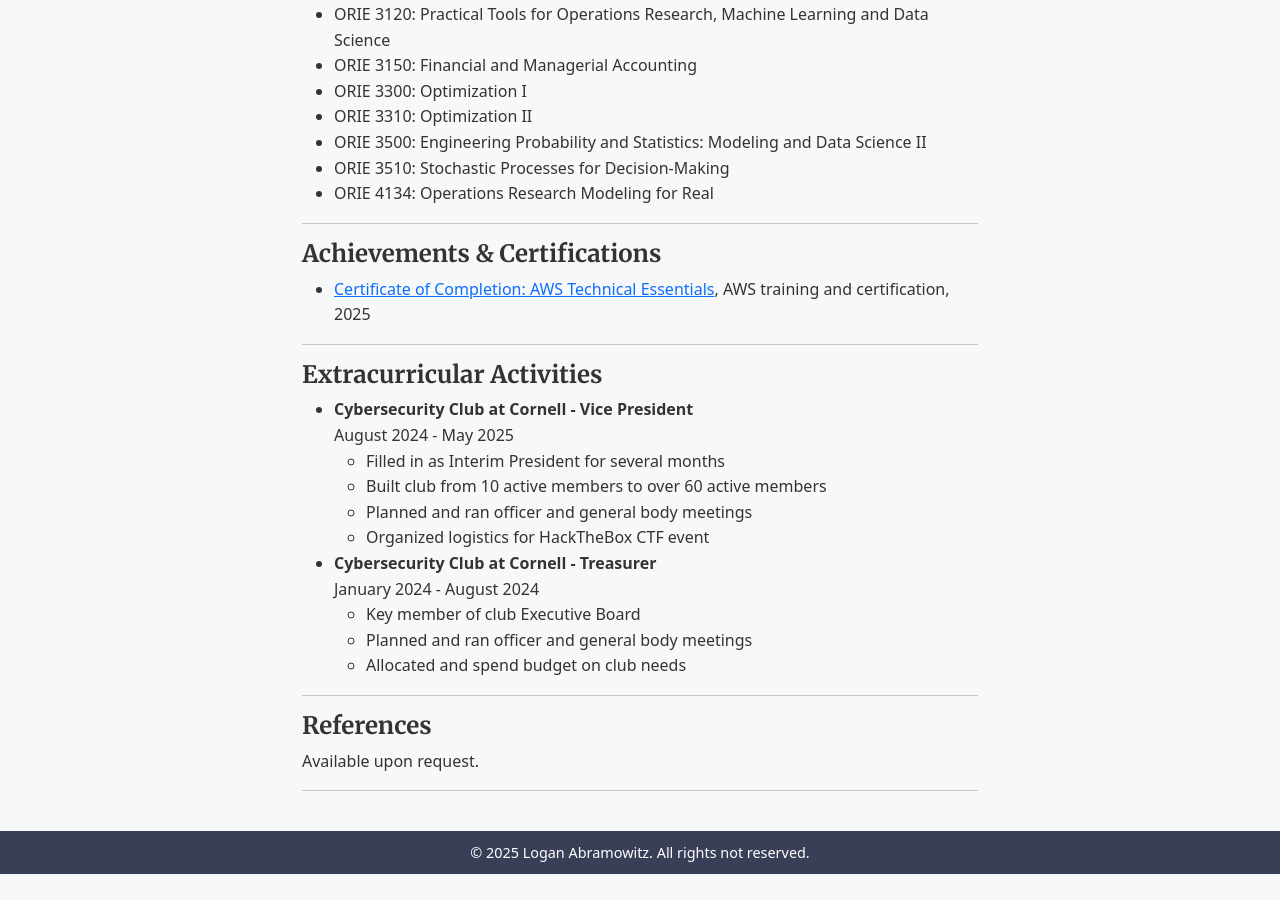
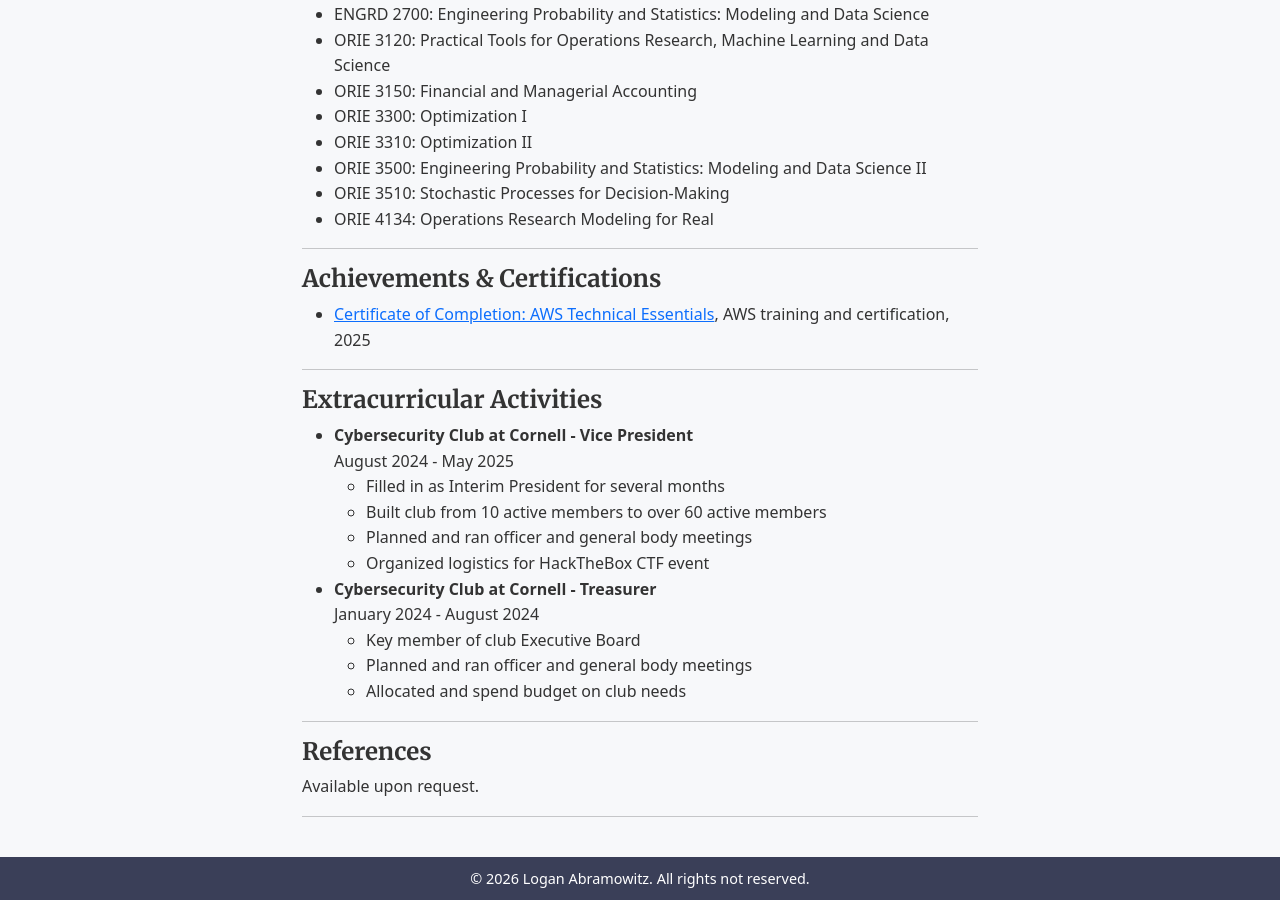
Before and after one commit to Logan-Abramowitz/Logan-Abramowitz.github.io, a Jekyll site: the page built from _pages/cv.md, in a window 1280 px wide and 900 px high, scrolled down 3149 px. Built offline with Jekyll 4.4.1, drawn with Linux system fonts in a browser that asks for light colours; before the commit the page ends 4023 px from its top, so only the background shows below that.

Commit message:
Even more minor changes

```diff
--- a/_layouts/default.html
+++ b/_layouts/default.html
@@ -45,7 +45,7 @@
 
   <footer class="footer navbar-dark text-white text-center";>
     <div class="container">
-      &copy; 2025 {{ site.name }}. All rights not reserved.
+      &copy; 2026 {{ site.name }}. All rights not reserved.
     </div>
   </footer>
 
```
Also changed, not shown: _experiences/2026-DIRECTV.md (+1 -1 lines), _pages/cv.md (line endings or trailing spaces).
